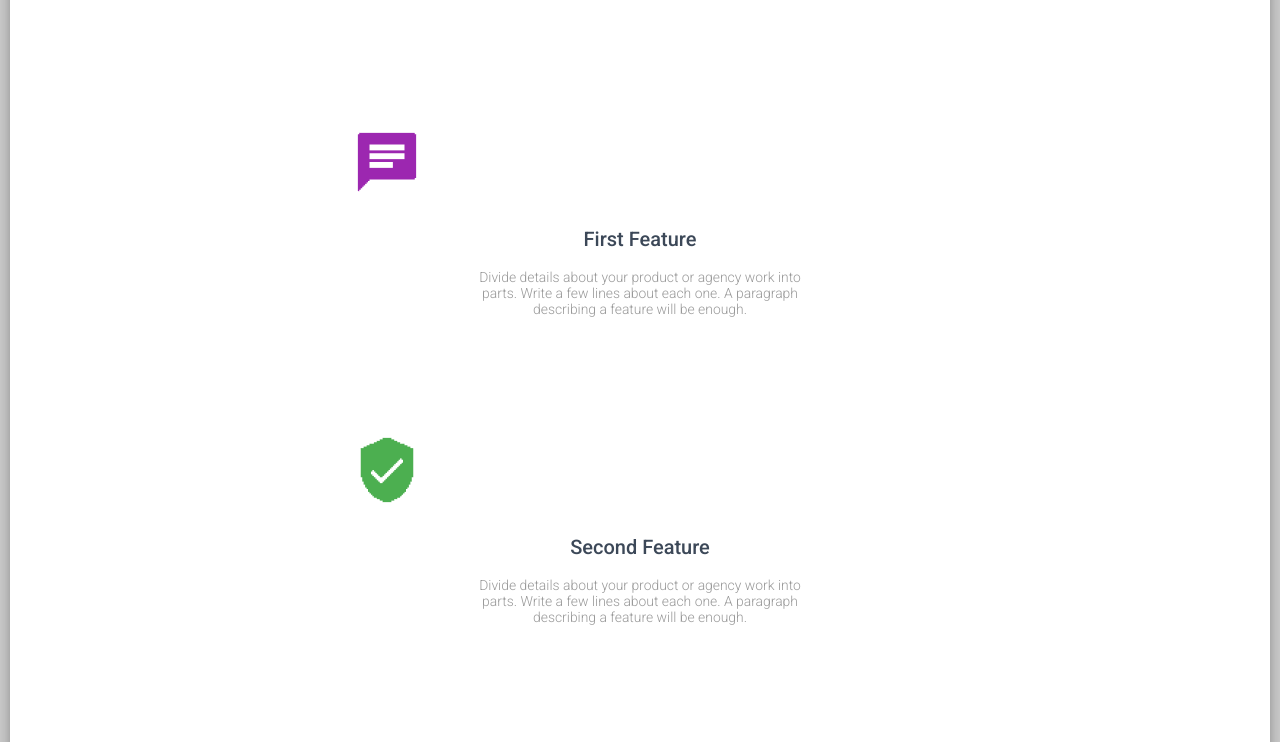
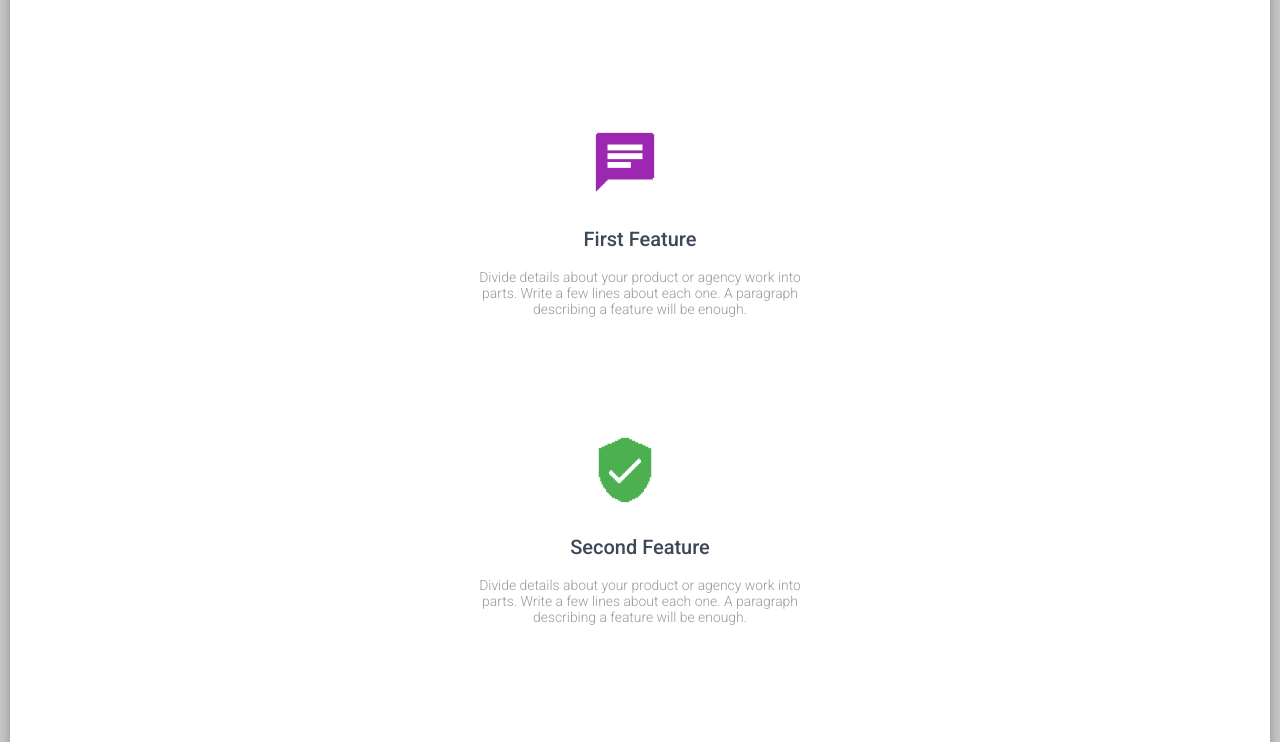
Before and after one commit to RudeSoul/Creative-Tim_Landing-page, a plain HTML site: page index.html in a window 1280 px wide. Shown: the part 780-1522 px from the top of the page. Drawn offline with Linux system fonts and the light colour scheme.

Commit message:
minor changes on tablet view

```diff
--- a/sass/modules/_body-card.scss
+++ b/sass/modules/_body-card.scss
@@ -76,6 +76,12 @@
 // .features {
 
 .features {
+    @include mq(md) {
+
+        width: 784px;
+        margin: 0 auto;
+    }
+
     @include mq(xl) {
         width: 1108px;
         margin: 0 auto;
```
Also changed, not shown: dist/css/style.css, 1 other file.
